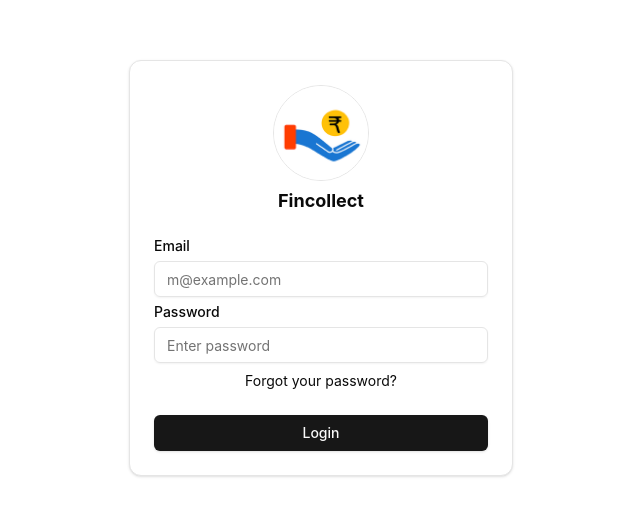
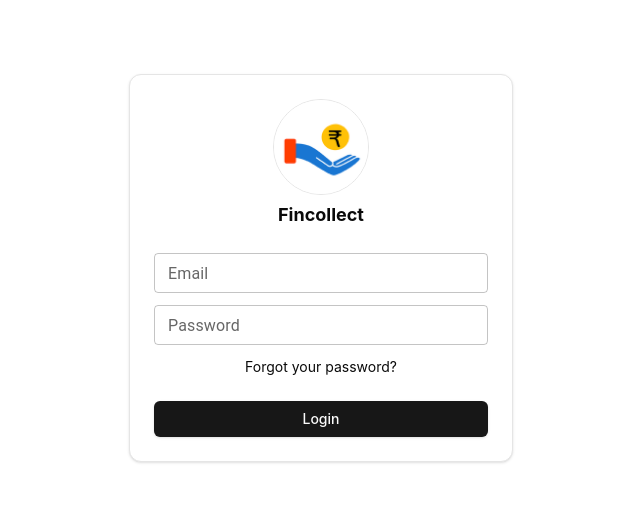
Before and after one commit to ARDRASATHYAN/fincollect_forendent, a React (Vite) app: page / in a window 1280 px wide. Shown: the part 132-648 px from the top of the page, without its empty margins (319-959 px from the left). Built offline with nearby package versions, Linux system fonts and the light colour scheme; no server answers.

Commit message:
forgetpasswordform ,loginform,reserpasswordform inputfield changed to text field

```diff
--- a/package.json
+++ b/package.json
@@ -10,7 +10,10 @@
     "preview": "vite preview"
   },
   "dependencies": {
+    "@emotion/react": "^11.14.0",
+    "@emotion/styled": "^11.14.1",
     "@hookform/resolvers": "^5.2.2",
+    "@mui/material": "^7.3.4",
     "@radix-ui/react-checkbox": "^1.3.3",
     "@radix-ui/react-dialog": "^1.1.15",
     "@radix-ui/react-dropdown-menu": "^2.1.16",
--- a/src/components/forms/ForgotPasswordForm.jsx
+++ b/src/components/forms/ForgotPasswordForm.jsx
@@ -1,68 +1,71 @@
-import { useState } from "react";
+"use client";
+
+import React from "react";
+import { useForm } from "react-hook-form";
+import { yupResolver } from "@hookform/resolvers/yup";
+import * as Yup from "yup";
+import { Button } from "@/components/ui/button";
+import { Card, CardContent, CardFooter, CardHeader } from "@/components/ui/card";
 import { forgotPassword } from "@/apiservices/userApi";
-import { Button } from "@/components/ui/button";
-import {
-  Card,
-  CardContent,
-  CardDescription,
-  CardFooter,
-  CardHeader,
-  CardTitle,
-} from "@/components/ui/card";
-import { Input } from "@/components/ui/input";
-import { Label } from "@/components/ui/label";
-import { loginUser } from "@/apiservices/userApi";
 import { useNavigate } from "react-router-dom";
+import { TextField } from "@mui/material";
+
+// Yup validation schema
+const schema = Yup.object().shape({
+  email: Yup.string()
+    .email("Invalid email address")
+    .required("Email is required"),
+});
 
 export function ForgotPassword() {
   const navigate = useNavigate();
- const [email, setEmail] = useState("");
-  const [message, setMessage] = useState("");
+  const [message, setMessage] = React.useState("");
 
-  const handleSubmit = async (e) => {
-    e.preventDefault();
+  const {
+    register,
+    handleSubmit,
+    formState: { errors, isSubmitting },
+  } = useForm({
+    resolver: yupResolver(schema),
+  });
+
+  const onSubmit = async (data) => {
+    setMessage("");
     try {
-      const res = await forgotPassword(email); // call API service
-      setMessage(res.message);
+      const res = await forgotPassword(data.email); // call API service
+      setMessage(res.message || "Reset link sent successfully");
     } catch (err) {
       setMessage(err.message || "Error sending reset link");
     }
   };
 
-
-
   return (
     <div className="min-h-screen flex items-center justify-center">
-    <Card className="w-full max-w-sm ">
-      <CardHeader>
-
-        <Button variant="link">Forgot Password</Button>
+      <Card className="w-full max-w-sm">
+        <CardHeader className="flex items-center justify-center">
+          <h2 className="text-lg font-bold">Forgot Password</h2>
         </CardHeader>
 
-      <form onSubmit={handleSubmit}>
-        <CardContent>
+        <form onSubmit={handleSubmit(onSubmit)}>
+          <CardContent className="flex flex-col gap-4">
+            <TextField
+              label="Email"
+              type="email"
+              size="small"
+              color="black"
+              fullWidth
+              {...register("email")}
+              error={!!errors.email}
+              helperText={errors.email?.message}
+            />
 
-          <div className="flex flex-col gap-6">
-            <div className="grid gap-2">
-              <Label htmlFor="email">Email</Label>
-              <Input
-                id="email"
-                type="email"
-                placeholder="m@example.com"
-                value={email}
-          onChange={(e) => setEmail(e.target.value)}
-                required
-              />
-            </div>
-           {message && <p className="text-red-500 mb-2">{message}</p>}
-          </div>
+            {message && <p className="text-red-500">{message}</p>}
           </CardContent>
 
           <CardFooter className="flex-col gap-2">
-          <Button type="submit" className="w-full">
-             Send Reset Link
+            <Button type="submit" className="w-full" disabled={isSubmitting}>
+              {isSubmitting ? "Sending..." : "Send Reset Link"}
             </Button>
-
           </CardFooter>
         </form>
       </Card>
--- a/src/components/forms/LoginForm.jsx
+++ b/src/components/forms/LoginForm.jsx
@@ -1,92 +1,92 @@
 "use client";
 
-import React, { useState } from "react";
+import React from "react";
+import { useForm } from "react-hook-form";
+import { yupResolver } from "@hookform/resolvers/yup";
+import * as Yup from "yup";
 import { Button } from "@/components/ui/button";
-import {
-  Card,
-  CardContent,
-  CardFooter,
-  CardHeader,
-} from "@/components/ui/card";
-import { Input } from "@/components/ui/input";
-import { Label } from "@/components/ui/label";
+import { Card, CardContent, CardFooter, CardHeader } from "@/components/ui/card";
 import { loginUser } from "@/apiservices/userApi";
 import { useNavigate } from "react-router-dom";
 import useToast from "@/hooks/useToast";
 import logo from "../../assets/fincollect.png";
+import { TextField } from "@mui/material";
+
+// Yup validation schema
+const schema = Yup.object().shape({
+  email: Yup.string()
+    .email("Invalid email address")
+    .required("Email is required"),
+  password: Yup.string()
+    .min(6, "Password must be at least 6 characters")
+    .required("Password is required"),
+});
 
 export function LoginForm() {
   const navigate = useNavigate();
-  const [email, setEmail] = useState("");
-  const [password, setPassword] = useState("");
-  const [loading, setLoading] = useState(false);
   const { success, error: showError } = useToast();
 
-  const handleSubmit = async (e) => {
-    e.preventDefault();
-    setLoading(true); // start loading
+  const {
+    register,
+    handleSubmit,
+    formState: { errors, isSubmitting },
+  } = useForm({
+    resolver: yupResolver(schema),
+  });
+
+  const onSubmit = async (data) => {
     try {
-      const data = await loginUser({ email, password });
-      console.log("Login successful", data);
+      const res = await loginUser(data);
       success("Login successfully");
       navigate("/bank");
     } catch (err) {
-      showError(err);
-    } finally {
-      setLoading(false);
+      showError(err?.message || "Login failed");
     }
   };
 
   return (
     <div className="min-h-screen flex items-center justify-center">
       <Card className="w-full max-w-sm">
-        <CardHeader className="flex flex-col items-center ">
-          <img src={logo} alt="" className="w-24 h-24 rounded-full border" />
-          <h1 className="font-bold text-lg items-center flex justify-center">Fincollect</h1>
-
+        <CardHeader className="flex flex-col items-center">
+          <img src={logo} alt="Fincollect" className="w-24 h-24 rounded-full border" />
+          <h1 className="font-bold text-lg flex justify-center">Fincollect</h1>
         </CardHeader>
 
-        <form onSubmit={handleSubmit}>
-          <CardContent>
-            <div className="flex flex-col gap-2">
-              <div className="grid gap-2">
-                <Label htmlFor="email">Email</Label>
-                <Input
-                  id="email"
+        <form onSubmit={handleSubmit(onSubmit)}>
+          <CardContent className="flex flex-col gap-3">
+            <TextField
+              label="Email"
               type="email"
-                  placeholder="m@example.com"
-                  value={email}
-                  onChange={(e) => setEmail(e.target.value)}
-                  required
+              size="small"
+              color="black"
+              fullWidth
+              {...register("email")}
+              error={!!errors.email}
+              helperText={errors.email?.message}
             />
-              </div>
 
-              <div className="grid gap-2">
-                <div className="flex items-center">
-                  <Label htmlFor="password">Password</Label>
+            <TextField
+              label="Password"
+              type="password"
+              size="small"
+              fullWidth
+              color="black"
+              {...register("password")}
+              error={!!errors.password}
+              helperText={errors.password?.message}
+            />
 
-                </div>
-                <Input
-                  id="password"
-                  type="password"
-                  placeholder="Enter password"
-                  value={password}
-                  onChange={(e) => setPassword(e.target.value)}
-                  required
-                />
-              </div>
             <a
               href="/forgotpassword"
-                className=" text-sm  hover:text-blue-800 flex items-center justify-center"
+              className="text-sm hover:text-blue-800 flex justify-center"
             >
               Forgot your password?
             </a>
-            </div>
           </CardContent>
 
           <CardFooter className="flex-col gap-2">
-            <Button type="submit" className="w-full" disabled={loading}>
-              {loading ? "Logging in..." : "Login"}
+            <Button type="submit" className="w-full" disabled={isSubmitting}>
+              {isSubmitting ? "Logging in..." : "Login"}
             </Button>
           </CardFooter>
         </form>
--- a/src/components/forms/ResetPasswordForm.jsx
+++ b/src/components/forms/ResetPasswordForm.jsx
@@ -1,23 +1,41 @@
-import { useState } from "react";
+"use client";
+
+import React from "react";
 import { useNavigate, useParams } from "react-router-dom";
 import { resetPassword } from "@/apiservices/userApi";
+import { useForm } from "react-hook-form";
+import { yupResolver } from "@hookform/resolvers/yup";
+import * as Yup from "yup";
 import { Card, CardContent, CardFooter, CardHeader } from "../ui/card";
 import { Button } from "../ui/button";
-import { Label } from "../ui/label";
-import { Input } from "../ui/input";
+import { TextField } from "@mui/material";
+
+// Yup validation schema
+const schema = Yup.object().shape({
+  password: Yup.string()
+    .min(6, "Password must be at least 6 characters")
+    .required("Password is required"),
+});
 
 export default function ResetPassword() {
   const { token } = useParams();
-  const [password, setPassword] = useState("");
-  const [message, setMessage] = useState("");
-  const navigate=useNavigate()
+  const navigate = useNavigate();
+  const [message, setMessage] = React.useState("");
 
-  const handleSubmit = async (e) => {
-    e.preventDefault();
+  const {
+    register,
+    handleSubmit,
+    formState: { errors, isSubmitting },
+  } = useForm({
+    resolver: yupResolver(schema),
+  });
+
+  const onSubmit = async (data) => {
+    setMessage("");
     try {
-      const res = await resetPassword(token, password);
-      navigate("/")
-      setMessage(res.message);
+      const res = await resetPassword(token, data.password);
+      setMessage(res.message || "Password reset successfully");
+      navigate("/"); // Redirect after reset
     } catch (err) {
       setMessage(err.message || "Error resetting password");
     }
@@ -25,41 +43,33 @@ export default function ResetPassword() {
 
   return (
     <div className="min-h-screen flex items-center justify-center">
-    <Card className="w-full max-w-sm ">
-      <CardHeader>
-
-        <Button variant="link">Forgot Password</Button>
+      <Card className="w-full max-w-sm">
+        <CardHeader className="flex items-center justify-center">
+          <h2 className="text-lg font-bold ">Reset Password</h2>
         </CardHeader>
 
-      <form onSubmit={handleSubmit}>
-        <CardContent>
-          {message && <p className="text-red-500 mb-2">{message}</p>}
-          <div className="flex flex-col gap-6">
-            <div className="grid gap-2">
-              <Label htmlFor="email">Password</Label>
-              <Input
-                id="email"
+        <form onSubmit={handleSubmit(onSubmit)}>
+          <CardContent className="flex flex-col gap-4">
+            <TextField
+              label="New Password"
               type="password"
-                 placeholder="New Password"
-               value={password}
-          onChange={(e) => setPassword(e.target.value)}
-                required
+              size="small"
+              fullWidth
+              {...register("password")}
+              error={!!errors.password}
+              helperText={errors.password?.message}
             />
-            </div>
 
-          </div>
+            {message && <p className="text-red-500">{message}</p>}
           </CardContent>
 
           <CardFooter className="flex-col gap-2">
-          <Button type="submit" className="w-full">
-           Reset Password
+            <Button type="submit" className="w-full" disabled={isSubmitting}>
+              {isSubmitting ? "Resetting..." : "Reset Password"}
             </Button>
-
           </CardFooter>
         </form>
       </Card>
     </div>
-
-
   );
 }
```
Also changed, not shown: 1 other file (tests, documents, lock files or other folders). Lines whose indentation alone changed are shown as unchanged.
